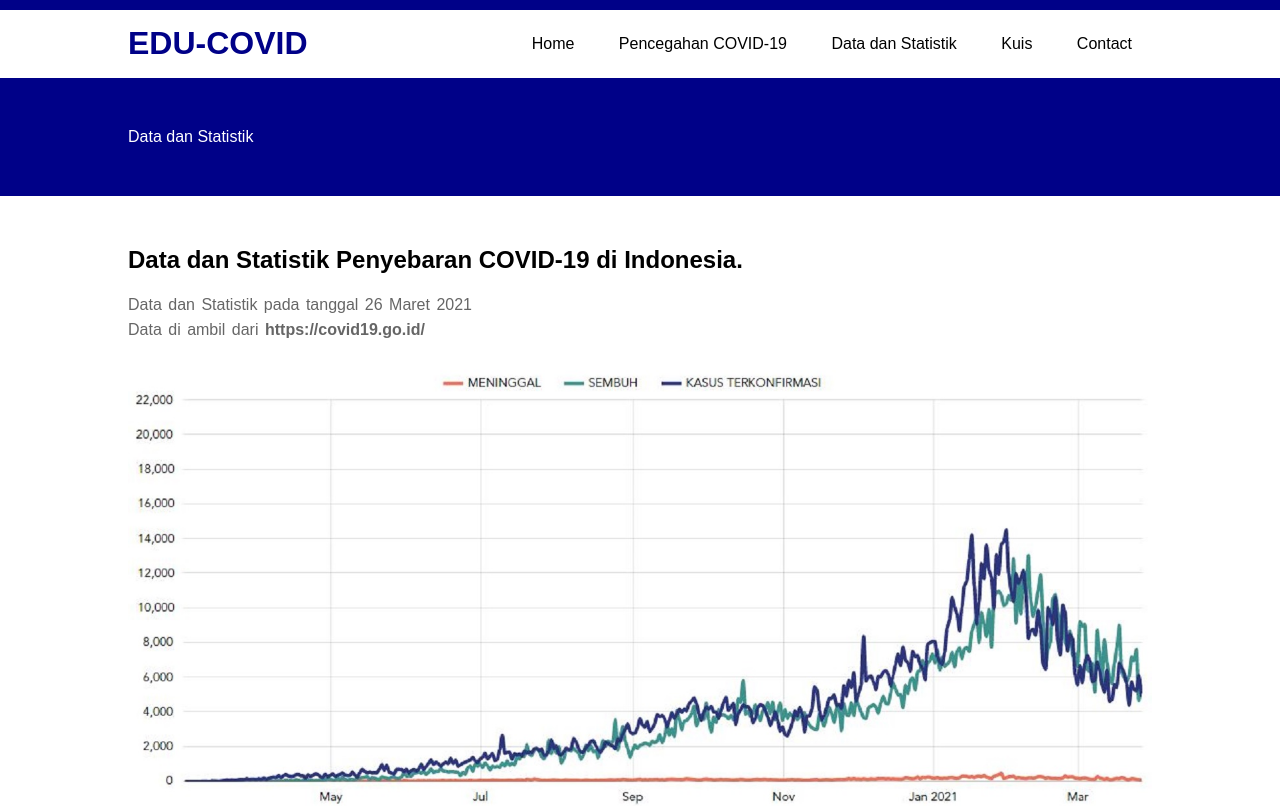
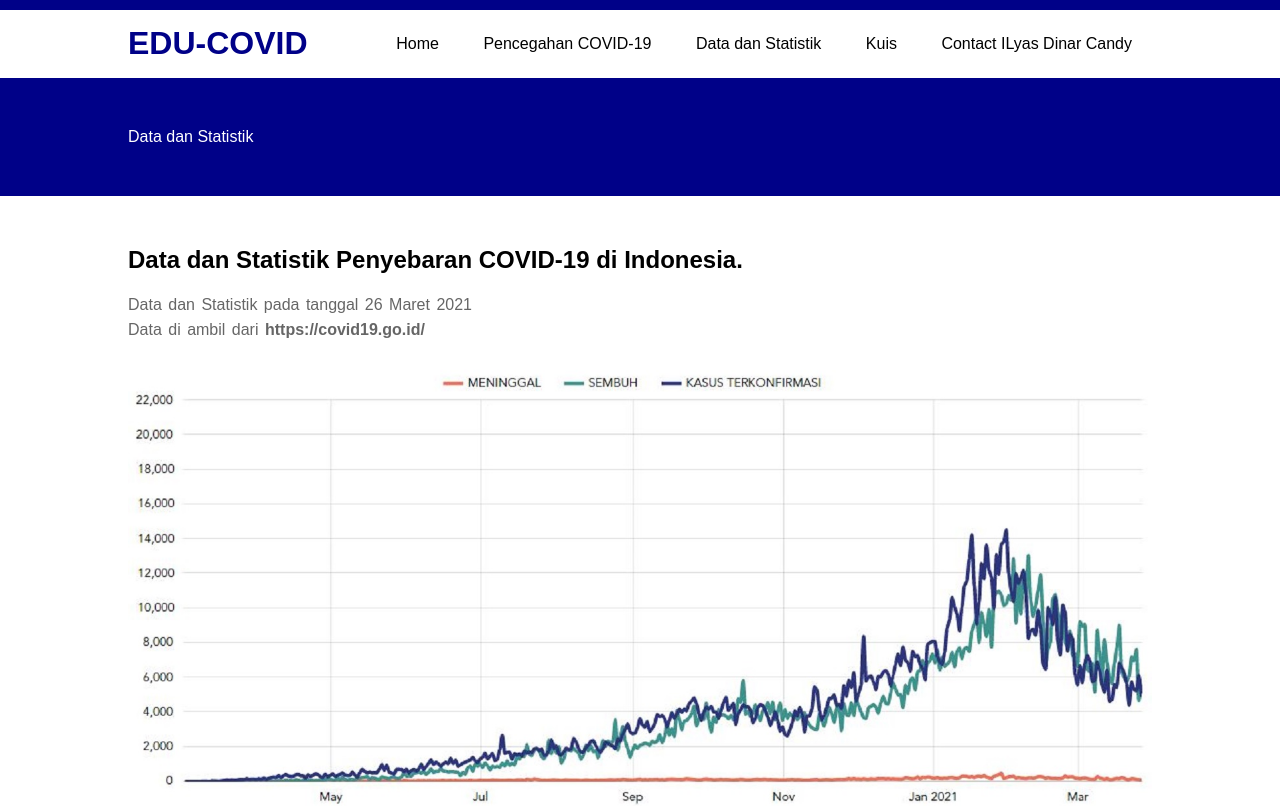
Before and after one commit to herisubagja18/ilyasjamancovid, a plain HTML site: page data.html in a window 1280 px wide. Shown: the top 806 px of the page. Drawn offline with nearby package versions, Linux system fonts and the light colour scheme.

Commit message:
Update data.html

```diff
--- a/data.html
+++ b/data.html
@@ -27,7 +27,7 @@
           <li ><a href="pen.html">Pencegahan COVID-19</a></li>
           <li><a href="data.html">Data dan Statistik</a></li>
           <li><a href="kuis.html">Kuis</a></li>
-          <li><a href="kontak.html">Contact</a></li>
+          <li><a href="https://wa.me/081395224331">Contact ILyas Dinar Candy</a></li>
 
         </ul>
       </div>
```
